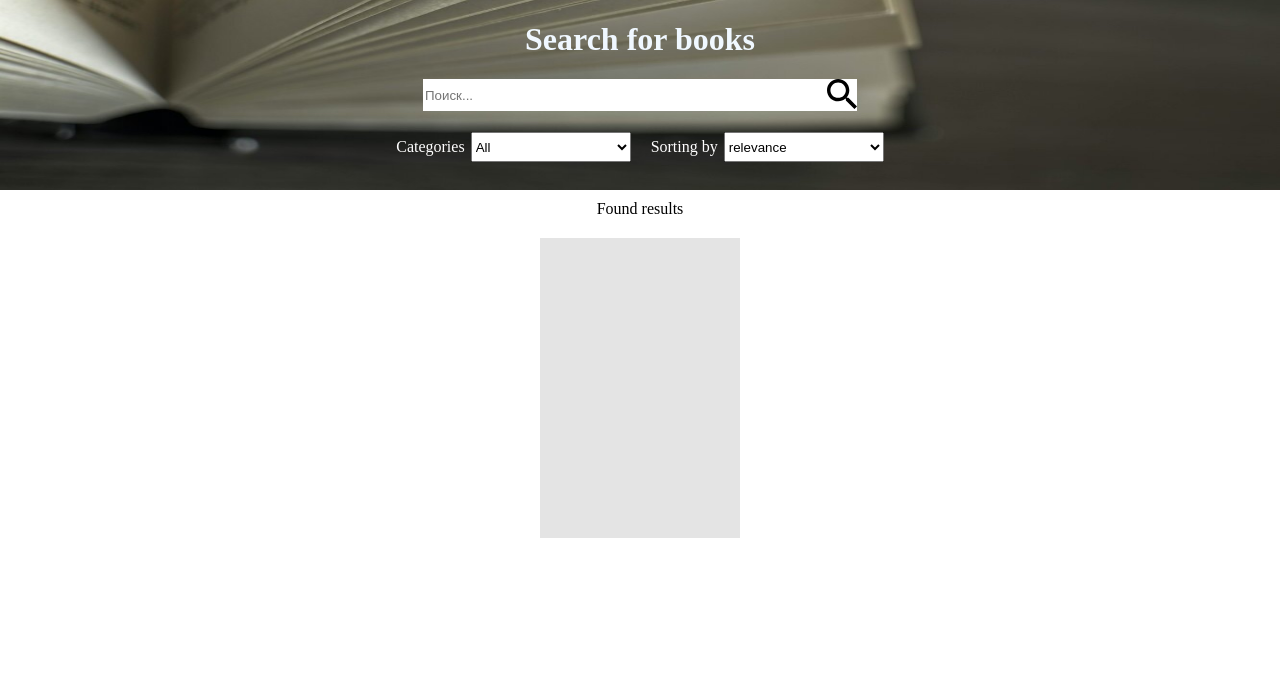
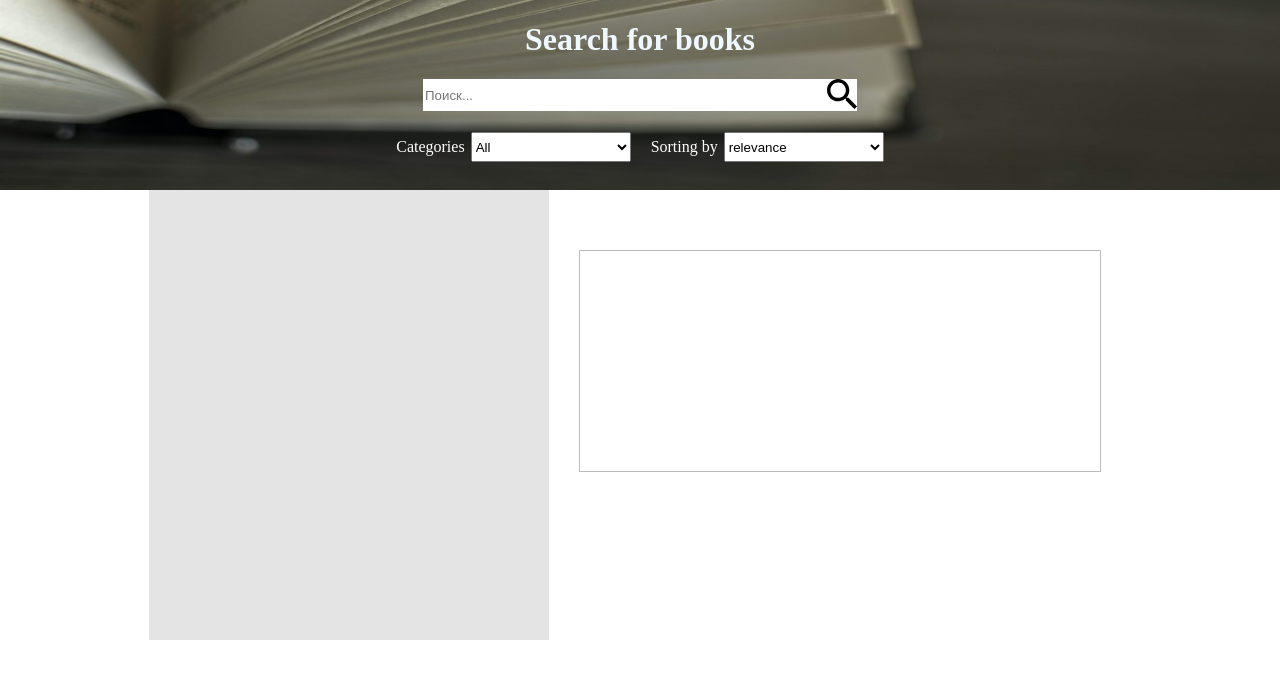
Before and after one commit to belokrylets/test-future-group, a React (Create React App) app: page / in a window 1280 px wide. Shown: the top 678 px of the page. Built offline with nearby package versions, Linux system fonts and the light colour scheme.

Commit message:
рефакторинг

```diff
--- a/src/App.tsx
+++ b/src/App.tsx
@@ -1,11 +1,12 @@
 import Header from "./components/Header";
 import SearchResults from "./components/SearchResults";
+import SelectedBook from "./components/SelectedBook";
 
 const App = () => {
   return (
     <div>
       <Header />
-      <SearchResults />
+      <SelectedBook selectedBookImage={""} path={""} selectedBookTitle={""} selectedBookAuthor={""} selectedDescription={""} />
     </div>
   );
 }
--- a/src/components/Header.tsx
+++ b/src/components/Header.tsx
@@ -30,7 +30,7 @@ const Header = () => {
                         Sorting by
                         <select>
                             <option value="relevance">relevance</option>
-                            <option value=""></option>
+                            <option value="newest">newest</option>
 
                         </select>
                     </label>
--- a/src/index.css
+++ b/src/index.css
@@ -133,3 +133,63 @@ input:active,
 .author {
   margin: 0 10px 2px 10px;
 }
+
+
+/* SelectedBook */
+
+.selectedBook {
+  display: flex;
+  justify-content: center;
+}
+
+.selectedBookImage {
+  display: flex;
+  align-items: center;
+  justify-content: center;
+
+  height: 450px;
+  width: 400px;
+
+  background: rgb(228, 228, 228);
+}
+
+.selectedBookImage>img {
+  box-shadow: 10px 10px 10px rgb(126, 126, 126);
+}
+
+.selectedBookInfo {
+  margin: 30px;
+}
+
+.path {
+  margin-bottom: 30px;
+  font-size: 15px;
+
+  color: rgb(65, 65, 65);
+}
+
+.selectedBookTitle {
+  margin-bottom: 15px;
+
+  font-size: 18px;
+  font-weight: bold;
+}
+
+.selectedBookAuthor {
+  margin-bottom: 15px;
+
+  font-size: 13px;
+  color: rgb(129, 129, 129);
+
+  text-decoration: underline;
+}
+
+.selectedDescription {
+  padding: 10px;
+  width: 500px;
+  height: 200px;
+
+  font-size: 15px;
+
+  border: solid 1px rgb(189, 188, 188);
+}
```
